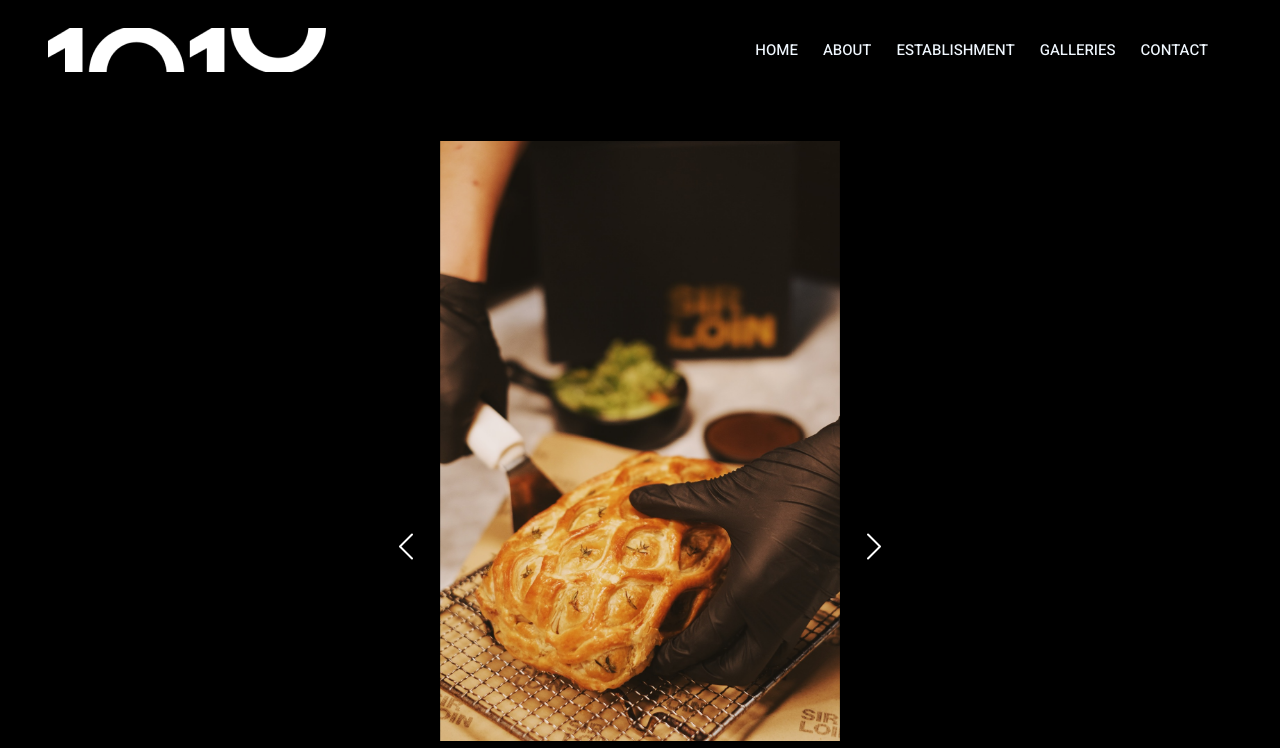
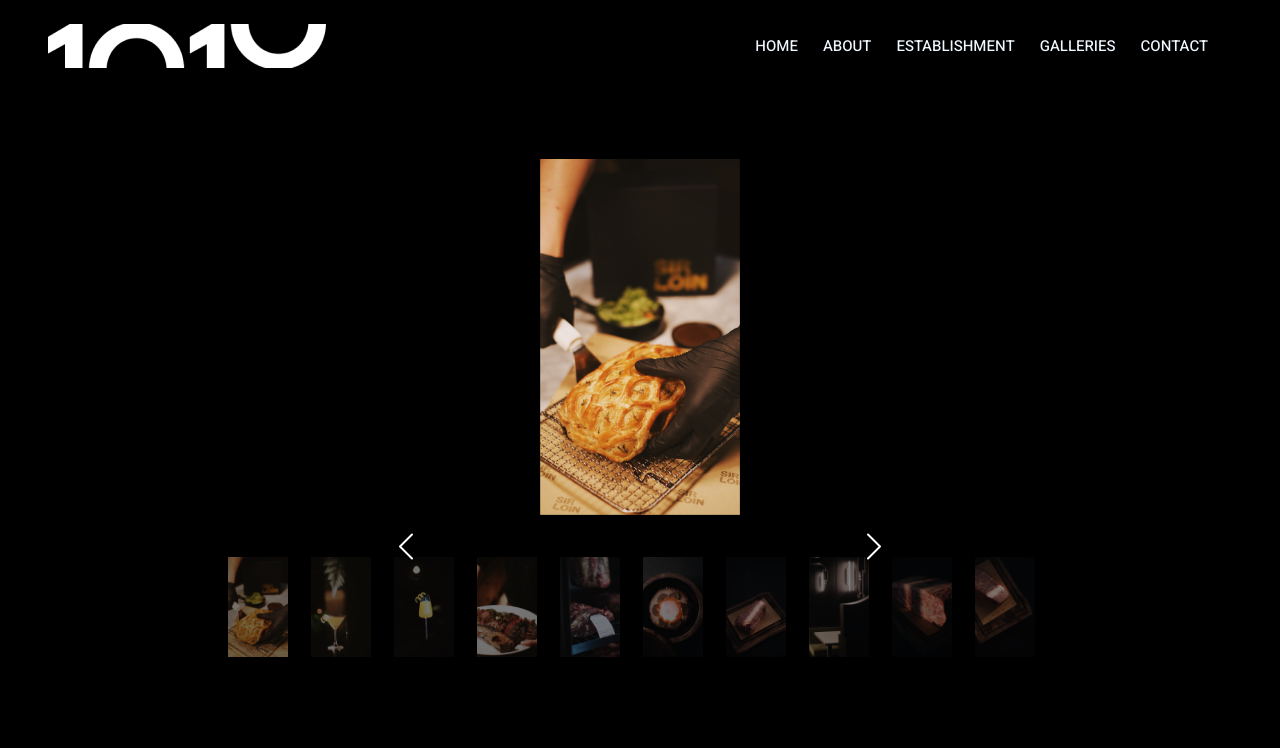
Before and after one commit to Rulcifer/bar-css, a plain HTML site: page galleries.html in a window 1280 px wide. Shown: the top 748 px of the page. Drawn offline with nearby package versions, Linux system fonts and the light colour scheme.

Commit message:
Update galleries.html

```diff
--- a/galleries.html
+++ b/galleries.html
@@ -65,8 +65,7 @@
             </nav>
         </div>
 
-        <div class="my-1 py-5">
-        </div>
+
         <!-- Navbar & Hero End -->
 
         <div class="container-carousel hero-body">
@@ -74,7 +73,7 @@
                 <div class="col-lg-8 offset-lg-2" id="slider">
 
                     <div id="myCarousel" class="carousel slide shadow">
-                    <div class="carousel-inner" style="width: 400px; height: 600px; margin: auto; position: relative;">
+                    <div class="carousel-inner" style="width: 200px; height: 400px; margin: auto; position: relative;">
                         <div class="active carousel-item" data-slide-number="0">
                             <img src="img/sirloin/02A17E3F-9075-4A63-BC73-93CAD5018E9F.JPG" class="img-fluid">
                         </div>
```
